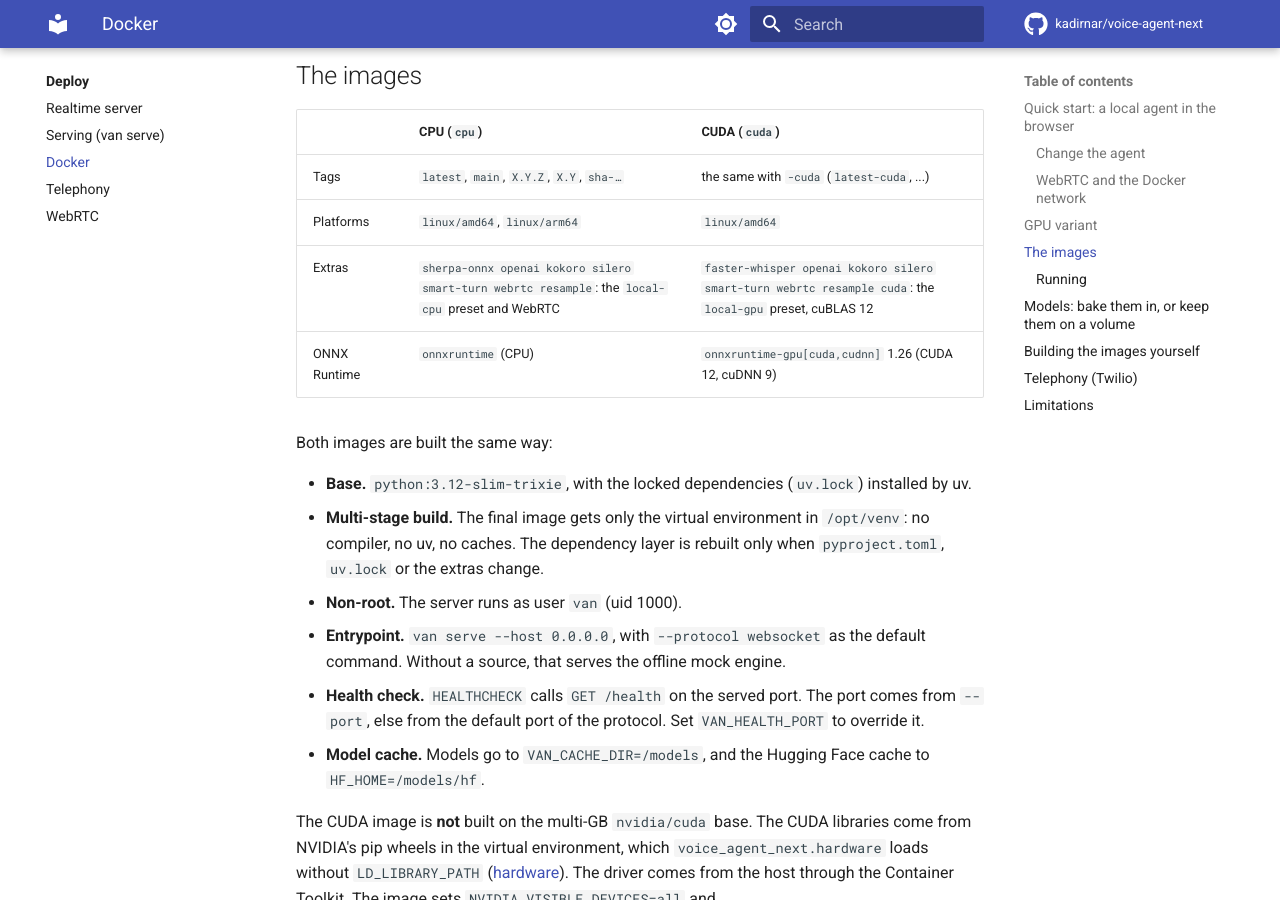
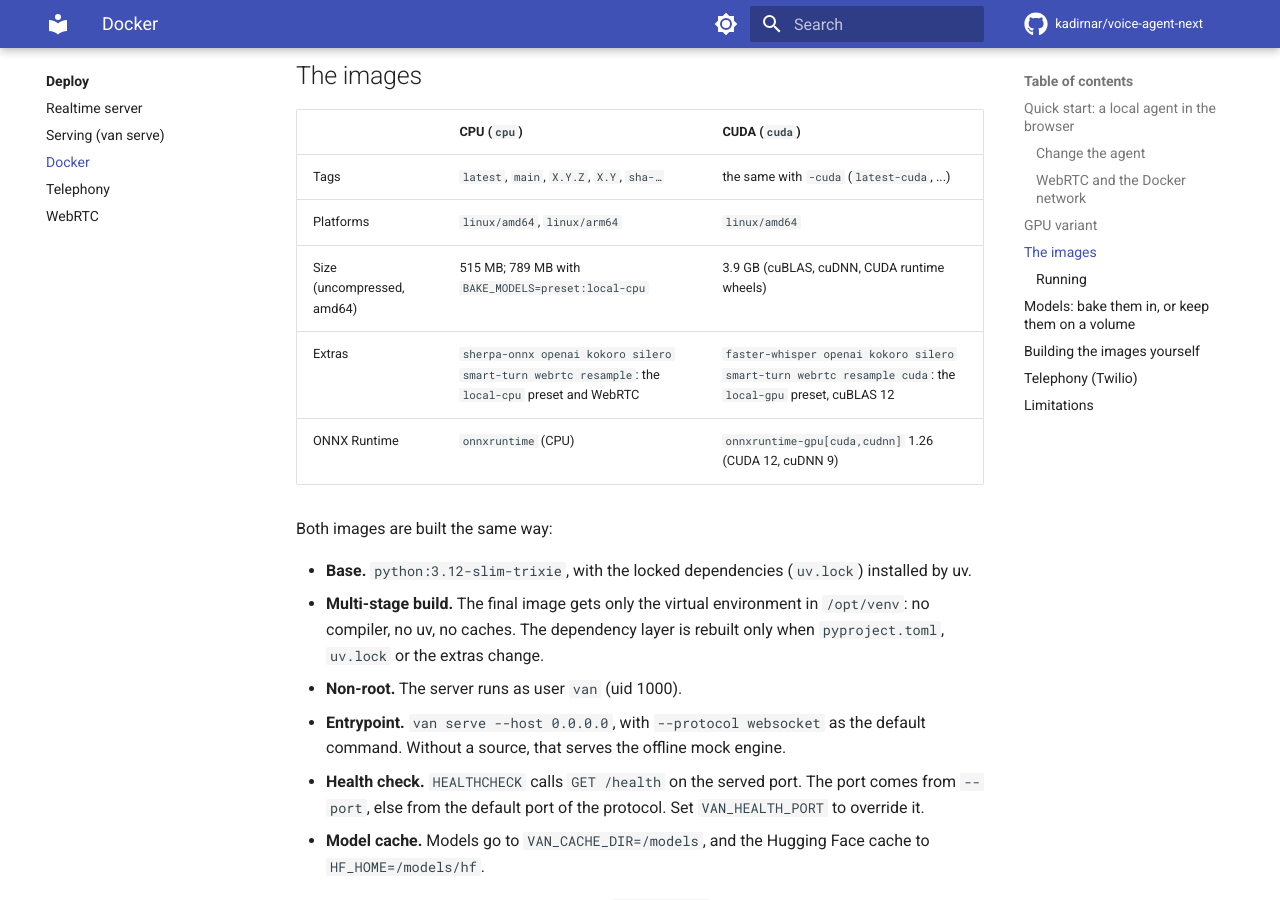
Before and after one commit to kadirnar/voice-agent-next, an MkDocs documentation site: the page built from docs/deploy/docker.md, in a window 1280 px wide and 900 px high, scrolled down 2579 px. Built offline with MkDocs 1.6.1 and Material for MkDocs 9.7.7, drawn with Linux system fonts in a browser that asks for light colours; comment, search, counter and statistics services are not loaded.

Commit message:
docs(deploy): measured image sizes
Co-Authored-By: Claude Opus 5.5 (1M context) <noreply@anthropic.com>

```diff
--- a/docs/deploy/docker.md
+++ b/docs/deploy/docker.md
@@ -98,6 +98,7 @@ The first start downloads about 6.6 GB for the LLM and 1.8 GB of models.
 | --- | --- | --- |
 | Tags | `latest`, `main`, `X.Y.Z`, `X.Y`, `sha-…` | the same with `-cuda` (`latest-cuda`, ...) |
 | Platforms | `linux/amd64`, `linux/arm64` | `linux/amd64` |
+| Size (uncompressed, amd64) | 515 MB; 789 MB with `BAKE_MODELS=preset:local-cpu` | 3.9 GB (cuBLAS, cuDNN, CUDA runtime wheels) |
 | Extras | `sherpa-onnx openai kokoro silero smart-turn webrtc resample`: the `local-cpu` preset and WebRTC | `faster-whisper openai kokoro silero smart-turn webrtc resample cuda`: the `local-gpu` preset, cuBLAS 12 |
 | ONNX Runtime | `onnxruntime` (CPU) | `onnxruntime-gpu[cuda,cudnn]` 1.26 (CUDA 12, cuDNN 9) |
 
```
